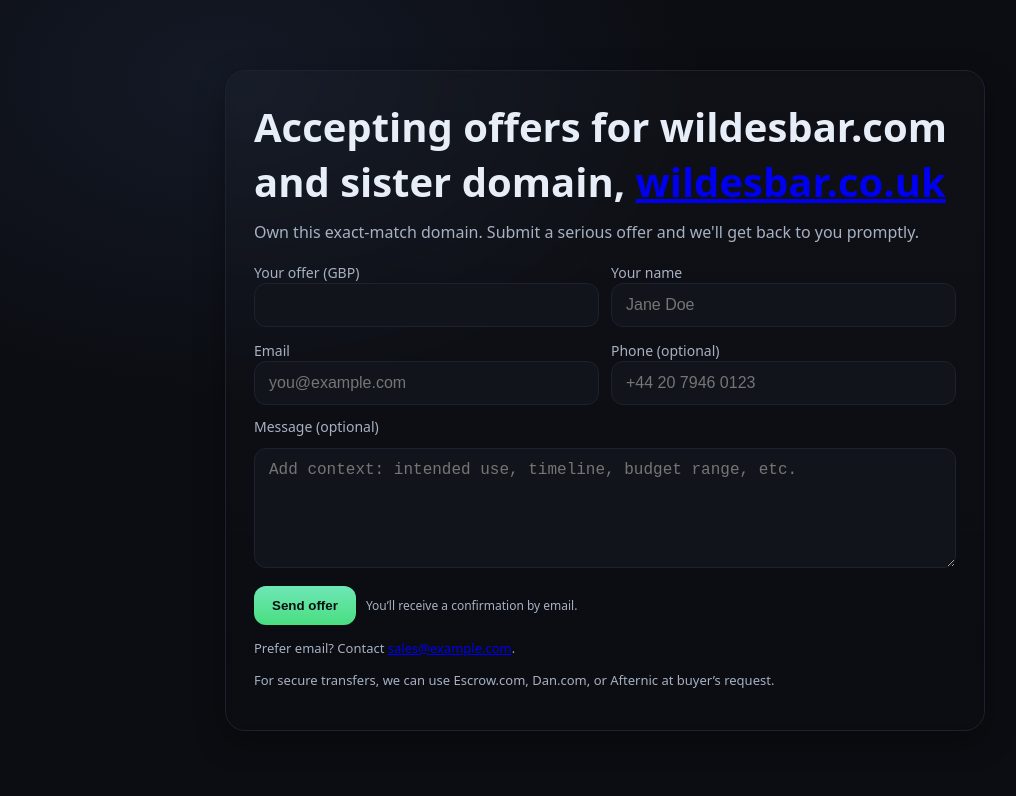
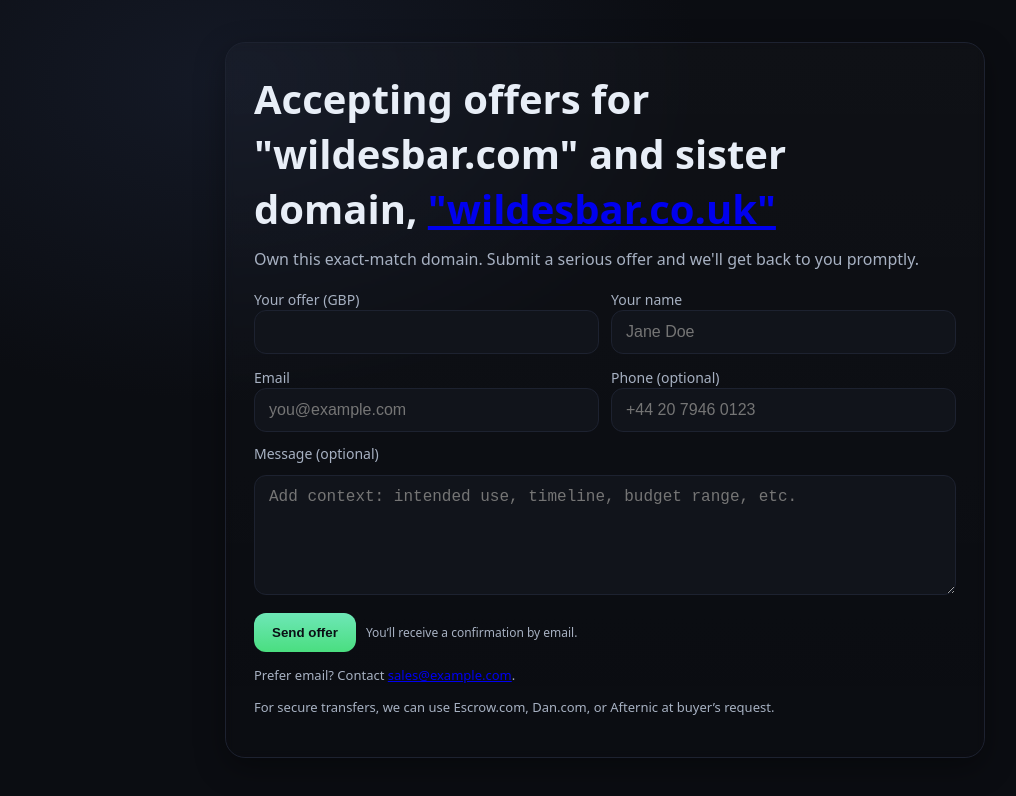
Before and after one commit to chrisbcuk/wildescom, a plain HTML site: page index.html in a window 1280 px wide. Shown: the whole page, without its empty margins (35-1051 px from the left). Drawn offline with Linux system fonts and the light colour scheme.

Commit message:
Update index.html

```diff
--- a/index.html
+++ b/index.html
@@ -98,7 +98,7 @@
   <main class="wrap">
     <div class="card">
 
-      <h1>Accepting offers for wildesbar.com and sister domain, <a href="http://wildes.co.uk" target="_blank">wildesbar.co.uk</a></h1>
+      <h1>Accepting offers for "wildesbar.com" and sister domain, <a href="http://wildesbar.co.uk" target="_blank">"wildesbar.co.uk"</a></h1>
       <p class="lead">Own this exact-match domain. Submit a serious offer and we'll get back to you promptly.</p>
 
       <!-- Offer form via Formspree (free tier) -->
```
